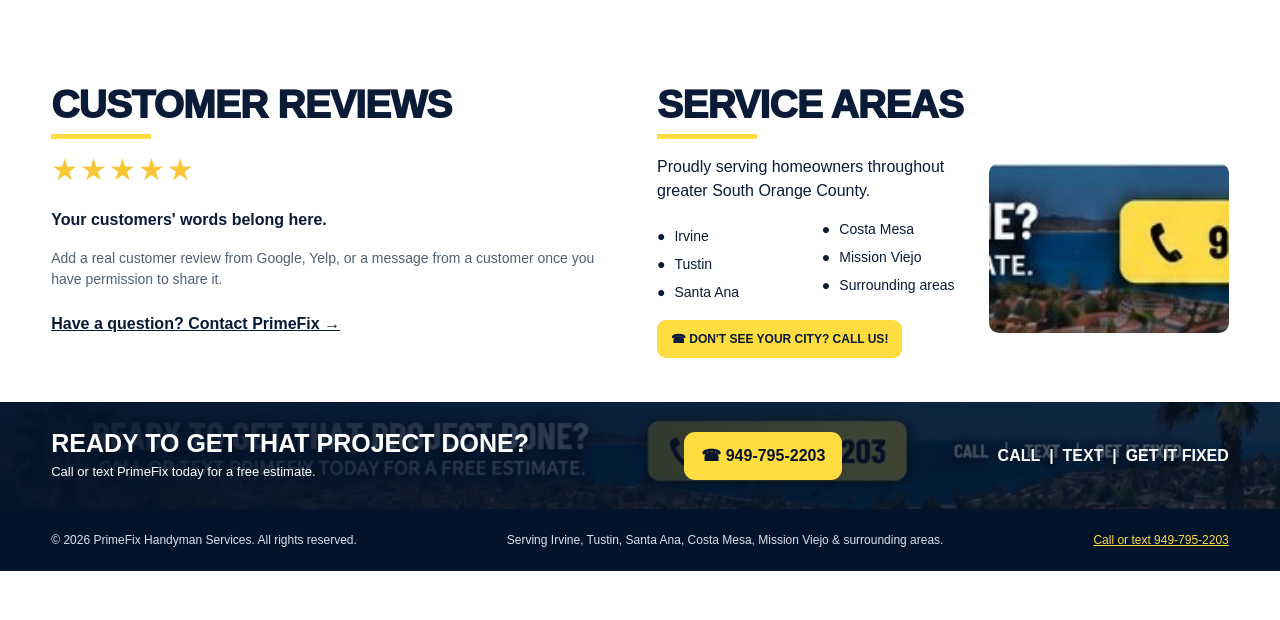
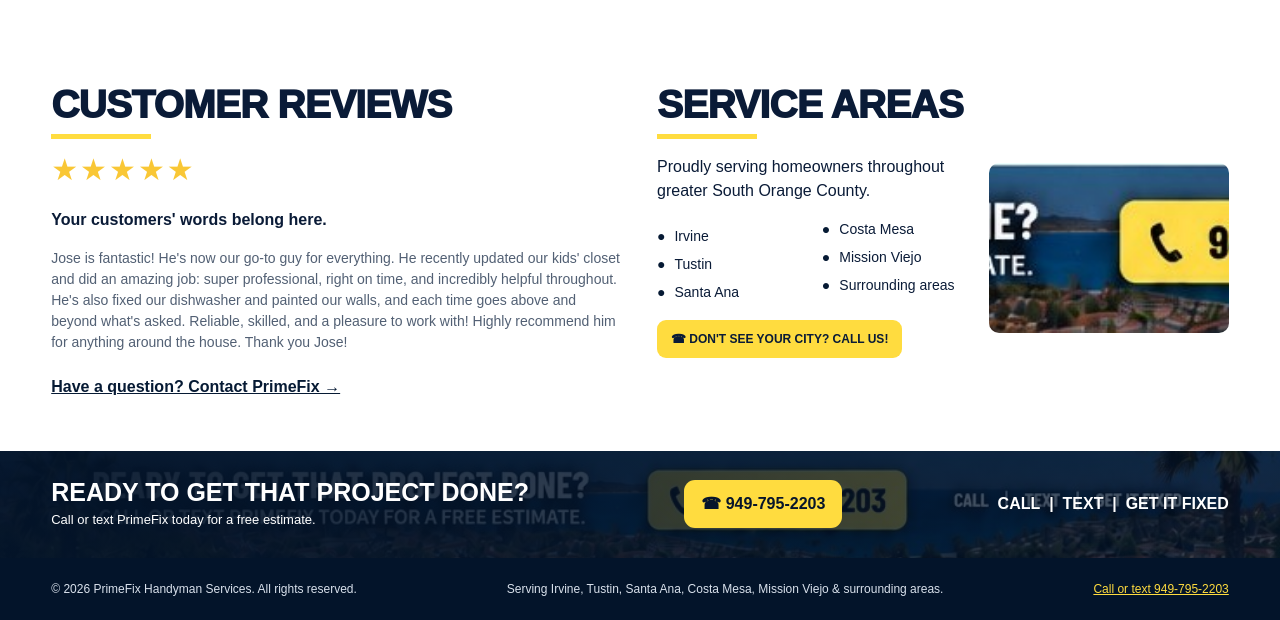
Before and after one commit to primefixlb-collab/Primefix-Handyman-Services-, a plain HTML site: page index.html in a window 1280 px wide. Shown: the part 1869-2489 px from the top of the page. Before the commit the page ends 2440 px from the top, so only its background shows below. Drawn offline with Linux system fonts and the light colour scheme.

Commit message:
Update index.html

```diff
--- a/index.html
+++ b/index.html
@@ -67,7 +67,9 @@
   <article class="project"><img src="before-after-shower.jpg" alt="Shower Doors installation before and after"><p>Shower Doors</p></article>
  </div></div></section>
 <section><div class="wrap reviews-areas">
- <div id="reviews"><h2 class="section-title">CUSTOMER REVIEWS</h2><div class="yellow-line"></div><div class="reviewbox"><div class="stars">★★★★★</div><p><strong>Your customers' words belong here.</strong></p><p class="review-note">Add a real customer review from Google, Yelp, or a message from a customer once you have permission to share it.</p><a class="review-cta" href="sms:+19497952203">Have a question? Contact PrimeFix →</a></div></div>
+ <div id="reviews"><h2 class="section-title">CUSTOMER REVIEWS</h2><div class="yellow-line"></div><div class="reviewbox"><div class="stars">★★★★★</div><p><strong>Your customers' words belong here.</strong></p><p class="review-note">Jose is fantastic! He's now our go-to guy for everything. He recently updated our kids' closet and did an amazing job: super professional, right on time, and incredibly helpful throughout. He's also fixed our dishwasher and painted our walls, and each time goes above and beyond what's asked. Reliable, skilled, and a pleasure to work with!
+Highly recommend him for anything around the house. Thank you Jose!
+</p><a class="review-cta" href="sms:+19497952203">Have a question? Contact PrimeFix →</a></div></div>
  <div id="areas"><h2 class="section-title">SERVICE AREAS</h2><div class="yellow-line"></div><div class="area-flex"><div><p>Proudly serving homeowners throughout greater South Orange County.</p><ul class="areas-list"><li>Irvine</li><li>Tustin</li><li>Santa Ana</li><li>Costa Mesa</li><li>Mission Viejo</li><li>Surrounding areas</li></ul><a class="small-cta" href="tel:+19497952203">☎ DON'T SEE YOUR CITY? CALL US!</a></div><img src="assets/footer-south-orange-county.jpg" alt="Southern California coastal landscape"></div></div>
 </div></section>
 <section class="bottom-cta" id="contact"><div class="wrap bottom-inner"><div><h2>READY TO GET THAT PROJECT DONE?</h2><p>Call or text PrimeFix today for a free estimate.</p></div><a class="phone" href="tel:+19497952203">☎ 949-795-2203</a><strong>CALL&nbsp; | &nbsp;TEXT&nbsp; | &nbsp;GET IT FIXED</strong></div></section>
```
